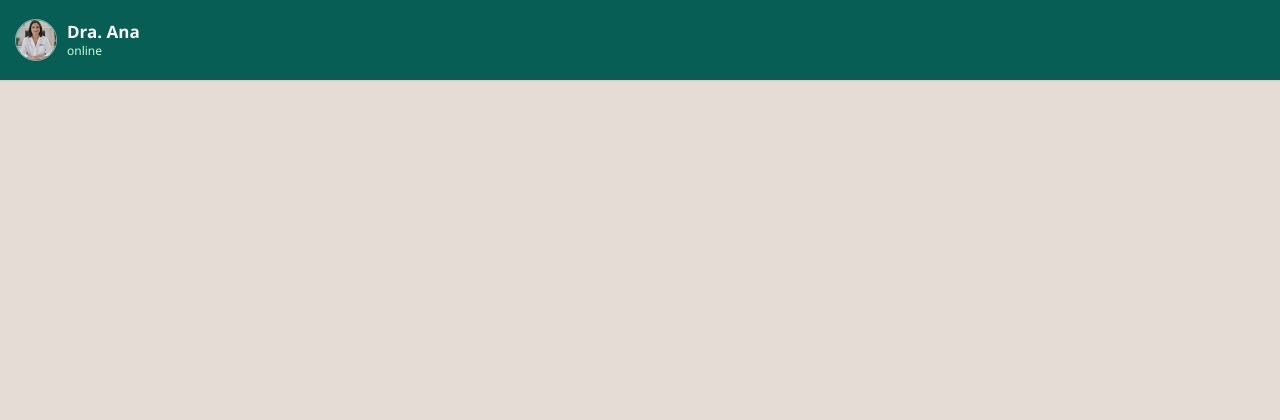
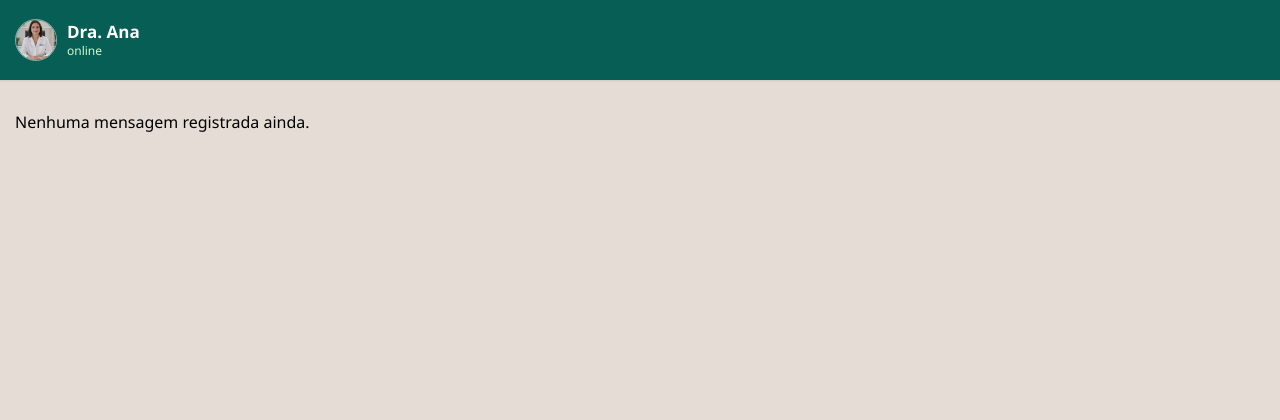
Before and after one commit to DraAnaexplica/clara_nova2, a Flask app: template templates/chat.html in a window 1280 px wide. Shown: the top 420 px of the page. Run offline with Flask 3, Linux system fonts and the light colour scheme; the template is opened without the code that fills it, so the values that code supplies are empty; some libraries are stand-ins or nearby versions.

Commit message:
Atualiza projeto Clara

```diff
--- a/templates/chat.html
+++ b/templates/chat.html
@@ -4,7 +4,6 @@
     <meta charset="UTF-8">
     <meta name="viewport" content="width=device-width, initial-scale=1.0, maximum-scale=1.0, user-scalable=no, viewport-fit=cover">
     <title>Dra. Ana - Chat</title>
-
     <link rel="stylesheet" href="{{ url_for('static', filename='chat_style.css') }}">
     <link rel="stylesheet" href="https://cdnjs.cloudflare.com/ajax/libs/font-awesome/6.0.0/css/all.min.css">
     <script type="module" src="https://cdn.jsdelivr.net/npm/emoji-picker-element@^1/index.js"></script>
@@ -24,11 +23,11 @@
                 </div>
             </div>
             <div class="header-right">
-                <!-- Você pode adicionar botões ou outros elementos aqui -->
+                <!-- Elementos adicionais se necessário -->
             </div>
         </header>
 
-        <!-- Área do chat: Renderiza o histórico se houver mensagens -->
+        <!-- Área do chat: Renderiza o histórico, se existir -->
         <main id="chat-box" class="chat-area">
             {% if chat_history %}
                 {% for msg in chat_history %}
@@ -37,14 +36,22 @@
                         <div class="timestamp">{{ msg.timestamp }}</div>
                     </div>
                 {% endfor %}
+            {% else %}
+                <!-- Se não houver histórico, você pode exibir uma mensagem opcional -->
+                <p class="no-history">Nenhuma mensagem registrada ainda.</p>
             {% endif %}
         </main>
 
+        <!-- Formulário de envio de mensagem -->
         <form id="mensagem-form" class="input-container">
             <div class="input-wrapper">
-                <button type="button" class="emoji-btn" aria-label="Escolher emoji"><i class="far fa-smile"></i></button>
+                <button type="button" class="emoji-btn" aria-label="Escolher emoji">
+                    <i class="far fa-smile"></i>
+                </button>
                 <input type="text" id="mensagem" name="mensagem" placeholder="Digite uma mensagem" required aria-label="Digite sua mensagem" autocomplete="off">
-                <button type="button" class="attach-btn" aria-label="Anexar arquivo"><i class="fas fa-paperclip"></i></button>
+                <button type="button" class="attach-btn" aria-label="Anexar arquivo">
+                    <i class="fas fa-paperclip"></i>
+                </button>
             </div>
             <button type="submit" class="send-btn" aria-label="Enviar mensagem">
                 <i class="fas fa-microphone"></i>
@@ -52,7 +59,12 @@
         </form>
     </div>
 
-    <!-- Carrega o JavaScript do chat -->
+    <!-- Garantir que, ao abrir a área de chat, o LocalStorage marque acesso concedido -->
+    <script>
+      localStorage.setItem("accessGranted", "true");
+    </script>
+
+    <!-- Carrega o arquivo chat.js -->
     <script src="{{ url_for('static', filename='chat.js') }}" defer></script>
 </body>
 </html>
```
